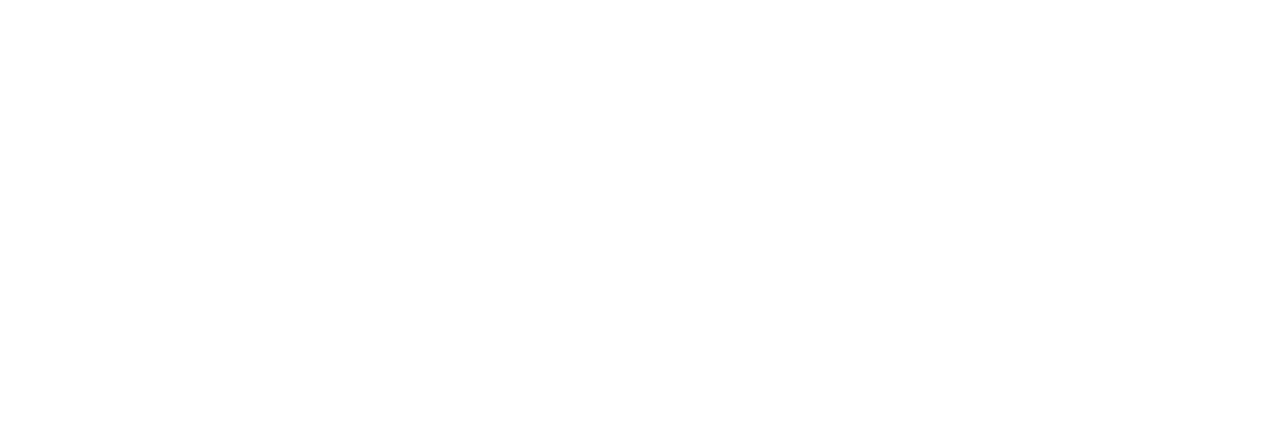
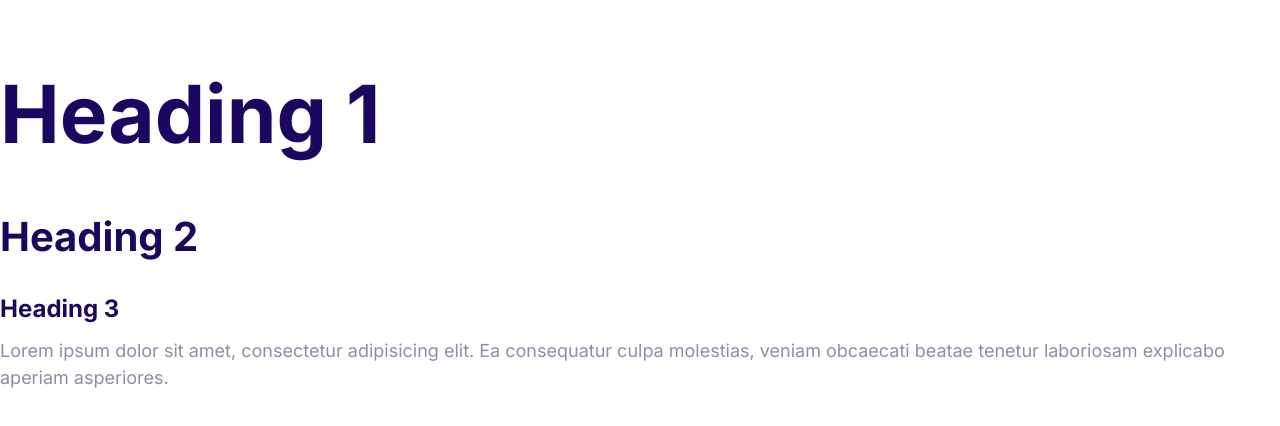
Before and after one commit to fainazfatima94/moshified, a plain HTML site: page index.html in a window 1280 px wide. Drawn offline with Linux system fonts and the light colour scheme.

Commit message:
Define the styles for the fonts

```diff
--- a/css/styles.css
+++ b/css/styles.css
@@ -5,3 +5,58 @@
     --color-headings: #1b0760;
     --color-body: #918ca4;
 }
+
+html {
+    /* 62.5% of 16px (default) = 10px  */
+    font-size: 62.5%;
+}
+
+
+body {
+    font-family: Inter, Arial, Helvetica, sans-serif;
+    font-size: 2.4rem;
+    line-height: 1.5; /*1.5 times of current font size to make some spacing between lines*/
+    color: var(--color-body);
+}
+
+h1, h2, h3 {
+    color: var(--color-headings);
+    margin-bottom: 1rem;
+}
+
+h1 {
+    /* 1rem = 1x font size of the html element = 10px */
+    font-size: 7rem;
+}
+
+h2 {
+    font-size: 4rem;
+}
+
+h3 {
+    font-size: 3rem;
+}
+
+p {
+    margin-top: 0; /* to avoid margin collapsing with the element above, in this case heading */
+}
+
+/* as we used mobile first approach, now we need to define some rules with media query that are applicable for standard size, larger than 1084px */
+
+@media screen and (min-width: 1024px) {
+    body {
+        font-size: 1.8rem;
+    }
+
+    h1 {
+        font-size: 8rem;
+    }
+
+    h2 {
+        font-size: 4rem;
+    }
+
+    h3 {
+        font-size: 2.4rem;
+    }
+}
--- a/index.html
+++ b/index.html
@@ -4,8 +4,23 @@
     <meta charset="UTF-8" />
     <meta name="viewport" content="width=device-width, initial-scale=1.0" />
     <title>Document</title>
+    <link rel="preconnect" href="https://fonts.googleapis.com" />
+    <!-- <link rel="preconnect" href="https://fonts.gstatic.com" crossorigin> -->
+    <link
+      href="https://fonts.googleapis.com/css2?family=Inter:wght@400;700&display=swap"
+      rel="stylesheet"
+    />
     <link rel="stylesheet" href="css/normalize.css" />
     <link rel="stylesheet" href="css/styles.css" />
   </head>
-  <body></body>
+  <body>
+    <h1>Heading 1</h1>
+    <h2>Heading 2</h2>
+    <h3>Heading 3</h3>
+    <p>
+      Lorem ipsum dolor sit amet, consectetur adipisicing elit. Ea consequatur
+      culpa molestias, veniam obcaecati beatae tenetur laboriosam explicabo
+      aperiam asperiores.
+    </p>
+  </body>
 </html>
```
